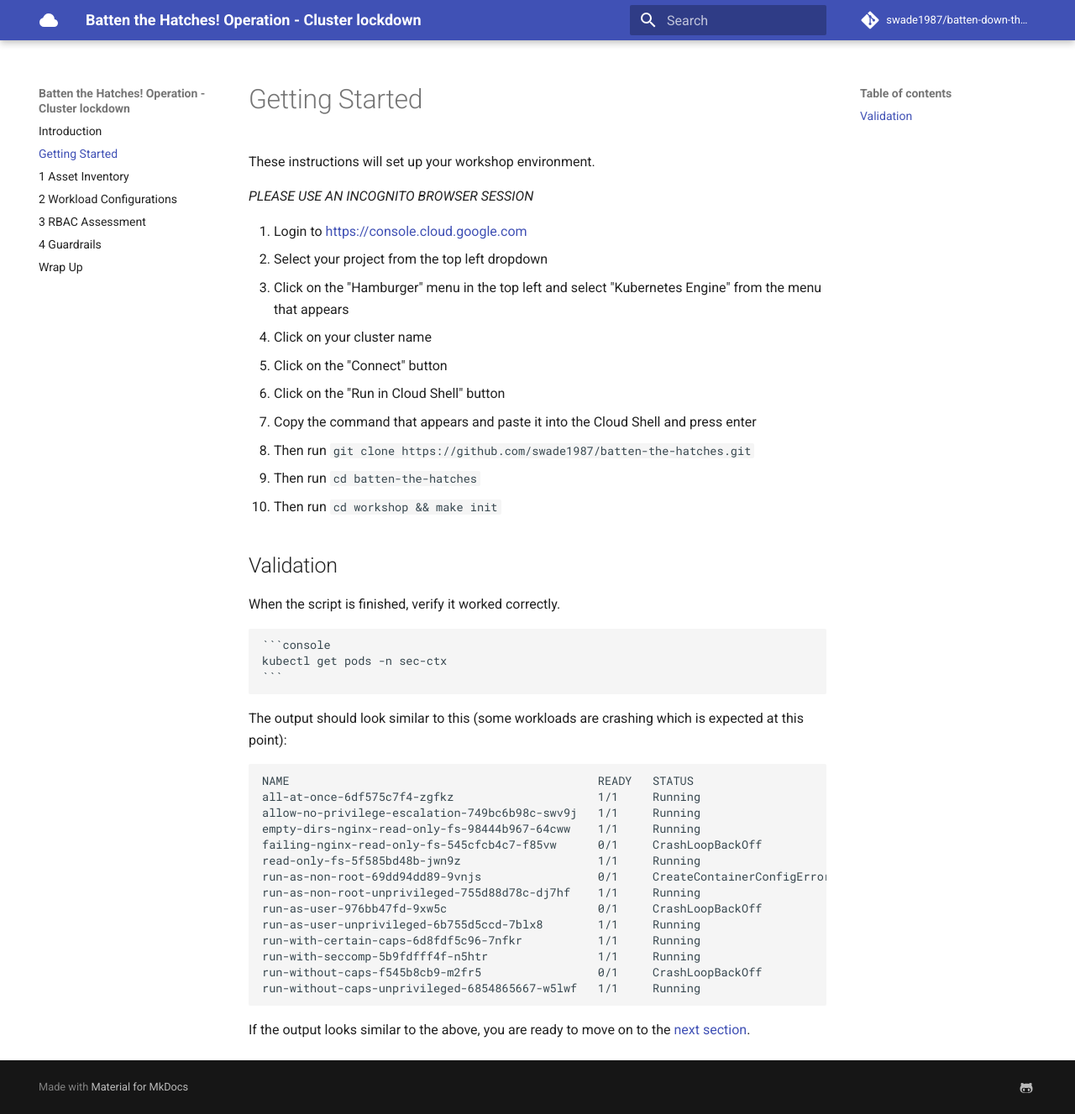
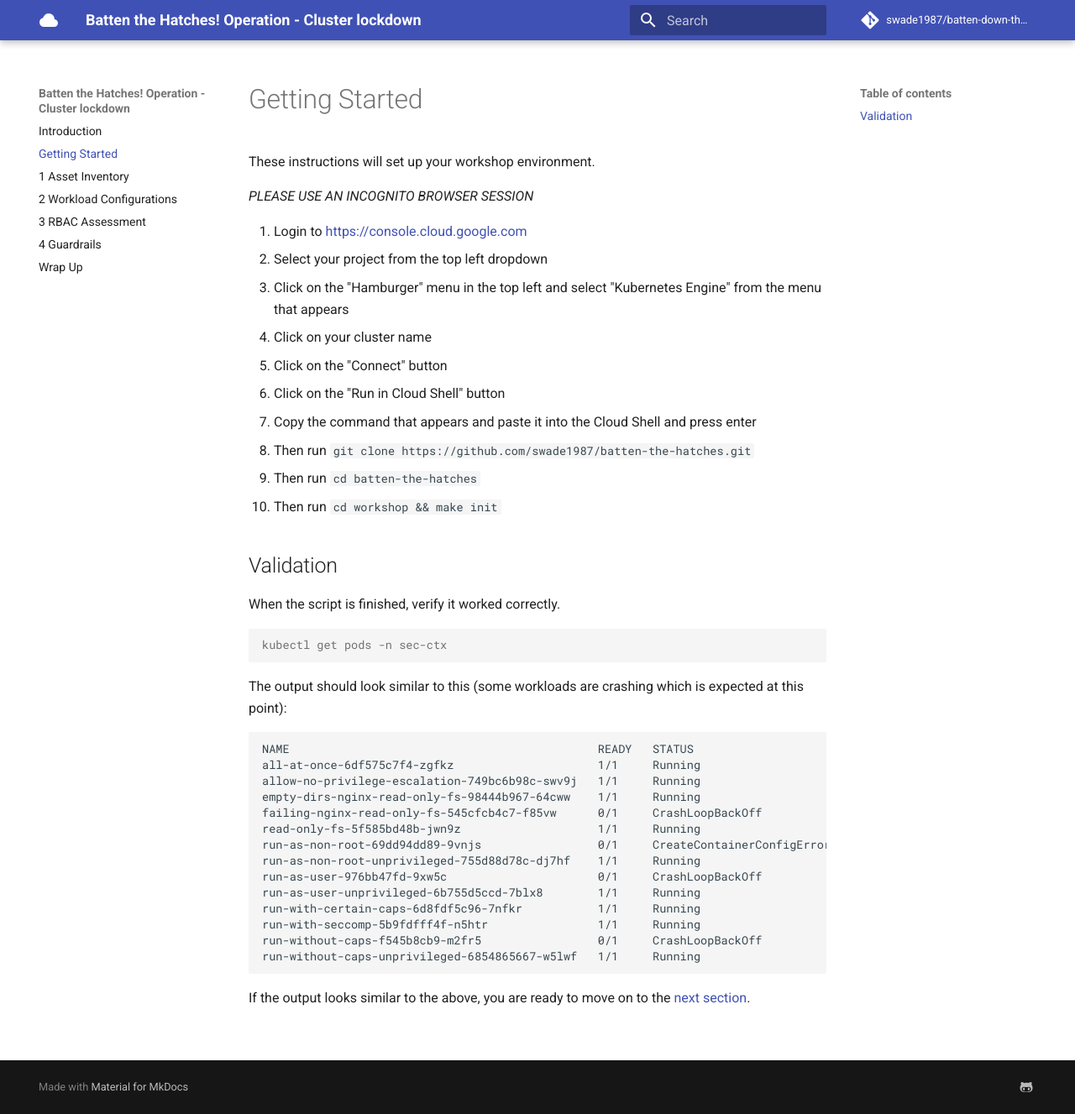
Before and after one commit to swade1987/batten-down-the-hatches, an MkDocs documentation site: the page built from docs/0-setup.md, in a window 1280 px wide and 1327 px high. Shown: the whole window at 84% size. Built offline with MkDocs 1.6.1 and Material for MkDocs 9.7.7, drawn with Linux system fonts in a browser that asks for light colours; comment, search, counter and statistics services are not loaded; part of the change alters nothing that is shown.

Commit message:
fix: github pages creation
Signed-off-by: Steven Wade <steven@stevenwade.co.uk>

````diff
--- a/docs/0-setup.md
+++ b/docs/0-setup.md
@@ -19,9 +19,9 @@ These instructions will set up your workshop environment.
 
 When the script is finished, verify it worked correctly.
 
-    ```console
-    kubectl get pods -n sec-ctx
-    ```
+```console
+kubectl get pods -n sec-ctx
+```
 
 The output should look similar to this (some workloads are crashing which is expected at this point):
 
--- a/mkdocs.yml
+++ b/mkdocs.yml
@@ -2,6 +2,8 @@ site_name: Batten the Hatches! Operation - Cluster lockdown
 repo_name: 'swade1987/batten-down-the-hatches'
 repo_url: 'https://github.com/swade1987/batten-the-hatches'
 dev_addr: 0.0.0.0:8080
+
+site_dir: public
 
 theme:
   name: 'material'
````
